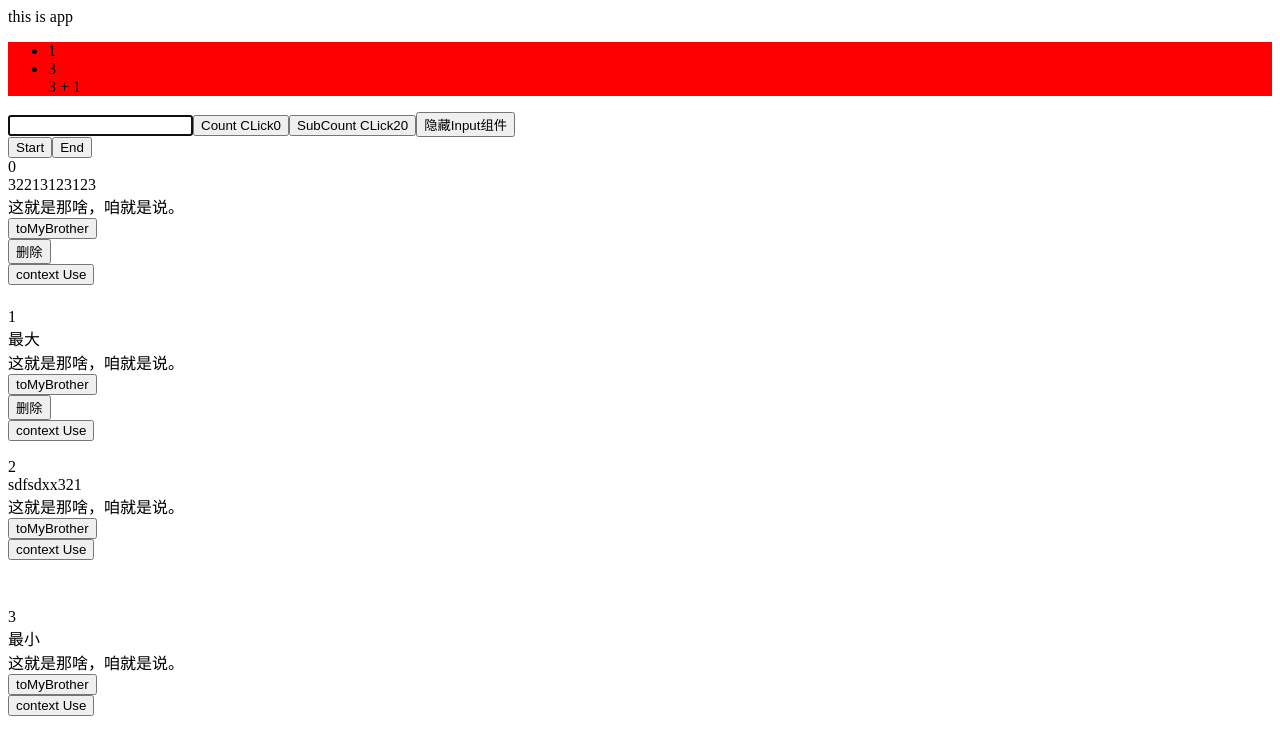
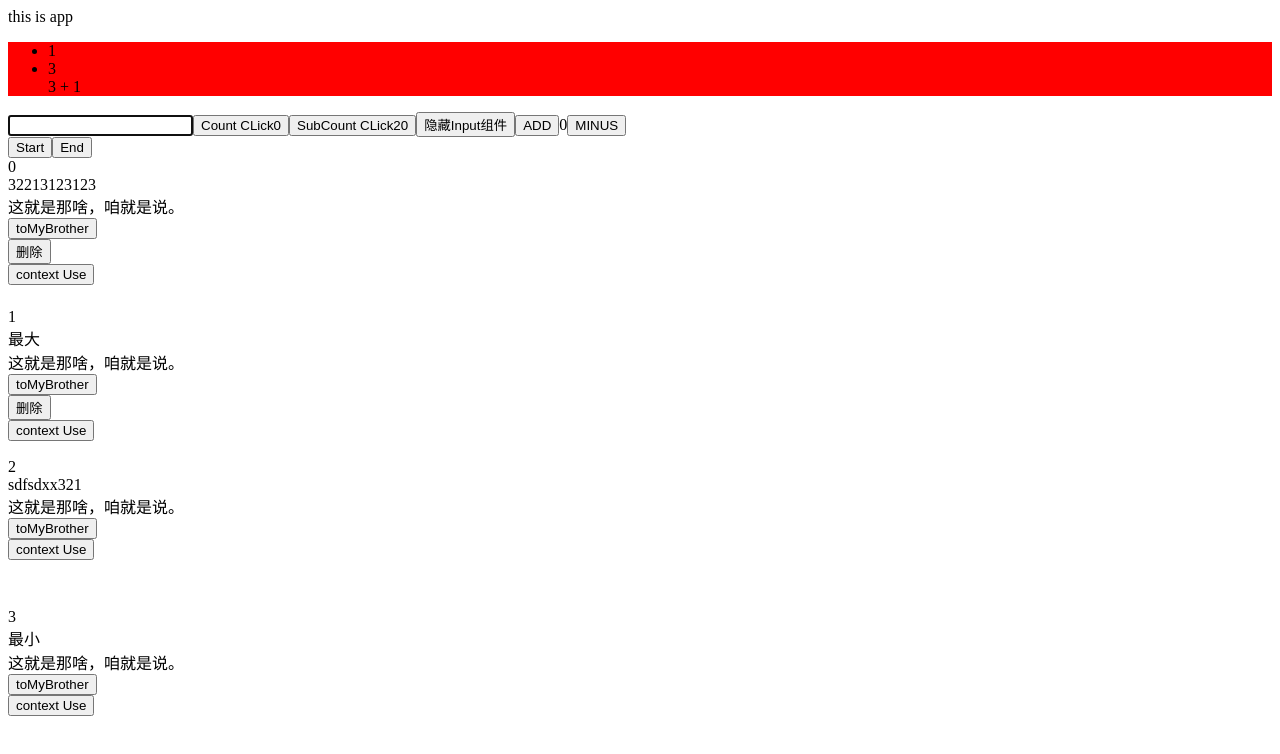
Before and after one commit to tcguoxing/react_basic, a React (Create React App) app: page / in a window 1280 px wide. Shown: the top 754 px of the page. Built offline with nearby package versions, Linux system fonts and the light colour scheme.

Commit message:
MOD：增加状态机的使用，有点bUG；

```diff
--- a/package.json
+++ b/package.json
@@ -9,6 +9,7 @@
     "@testing-library/user-event": "^13.5.0",
     "react": "^19.2.3",
     "react-dom": "^19.2.3",
+    "redux": "^5.0.1",
     "web-vitals": "^2.1.4"
   },
   "devDependencies": {
--- a/src/App.js
+++ b/src/App.js
@@ -4,6 +4,7 @@ import ListContent from './contentList/list'
 import Input from './components/input'
 import {createContext, useState} from 'react'
 import {useChangeVisible} from "./hooks/changeVisible";
+import ReduxUse from "./components/reduxUse";
 
 // 项目的根组件
 
@@ -63,6 +64,7 @@ function App() {
         {showInput && <Input/>}
 
       <button onClick={toggleVisible}>隐藏Input组件</button>
+        <ReduxUse/>
       <ListContent />
     </div>
   );
--- /dev/null
+++ b/src/components/reduxUse.js
@@ -0,0 +1,46 @@
+import {createStore} from "redux";
+import Redux from 'redux'
+import {useState} from "react";
+
+
+
+export default function () {
+    const [count, setCount] = useState(0)
+    // 其实，干了这么久不明白，为什么要用状态机，不能直接给值吗？
+    function reducer(state = {count: 0}, action) {
+        // 数据不可变：基于原始状态生成一个新的状态
+        if(action.type == 'ADD') {
+            return {count: state.count + 1}
+        }
+        if(action.type=='MINUS') {
+            return {count: state.count - 1}
+        }
+        return state
+    }
+
+//
+    const store = createStore(reducer)
+
+    store.subscribe(() => {
+        console.log('state变化了')
+        console.log('store state: ', store.getState())
+        setCount(store.getState().count)
+    })
+
+    const addClick = function() {
+        store.dispatch({
+            type: 'ADD'
+        })
+    }
+
+    const minusClick = function() {
+        store.dispatch({
+            type: 'MINUS'
+        })
+    }
+    return <span>
+        <button onClick={addClick}>ADD</button>
+        {count}
+        <button onClick={minusClick}>MINUS</button>
+    </span>
+}
```
Also changed, not shown: 1 other file (tests, documents, lock files or other folders).
